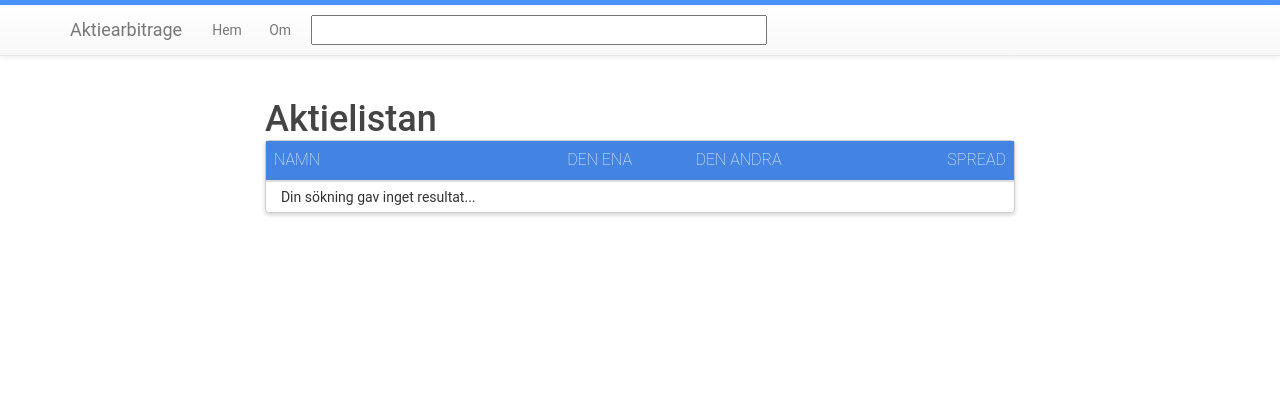
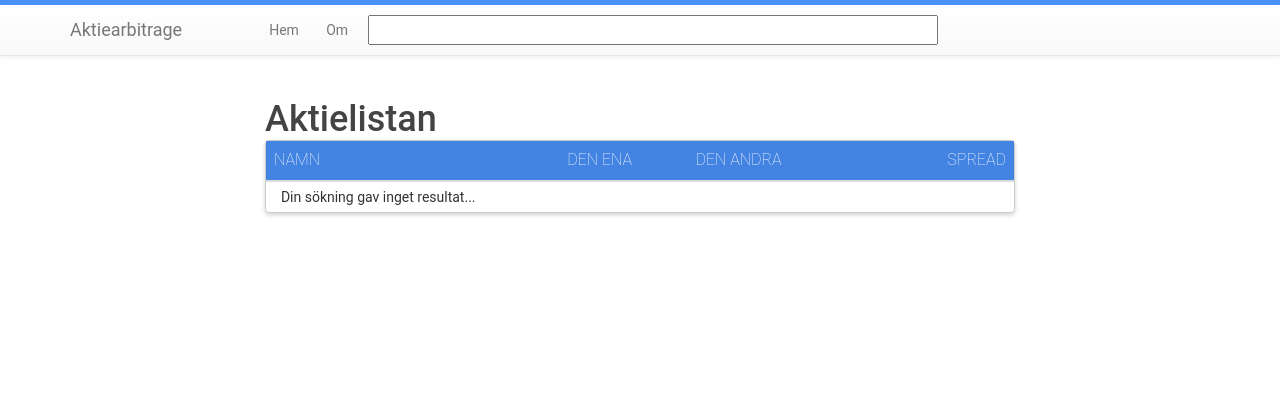
Before and after one commit to JohanKJIP/aktiearbitrage, a Django app: page / in a window 1280 px wide. Shown: the top 420 px of the page. Run offline with Django 3.2, Linux system fonts and the light colour scheme; data that the repository does not hold is empty; some libraries are stand-ins or nearby versions.

Commit message:
nav bar elements aligned

```diff
--- a/mainpage/static/css/mainpage.css
+++ b/mainpage/static/css/mainpage.css
@@ -96,7 +96,7 @@ table {
 OTHER */
 
 #search {
-    width: 40%;
+    width: 50%;
     height: 30px;
     position: relative;
     top: 10px;
@@ -176,3 +176,7 @@ html {
 .navbar {
     top: 5px;
 }
+
+#hemom {
+    margin-left: 5%;
+}
--- a/mainpage/templates/mainpage/base.html
+++ b/mainpage/templates/mainpage/base.html
@@ -25,7 +25,7 @@
                 <a class="navbar-brand" href="/">Aktiearbitrage</a>
               </div>
               <div class="collapse navbar-collapse">
-                <ul class="nav navbar-nav">
+                <ul id="hemom" class="nav navbar-nav">
                   <li class=""><a href="/">Hem</a></li>
                   <li><a href="/about">Om</a></li>
                 </ul>
```
